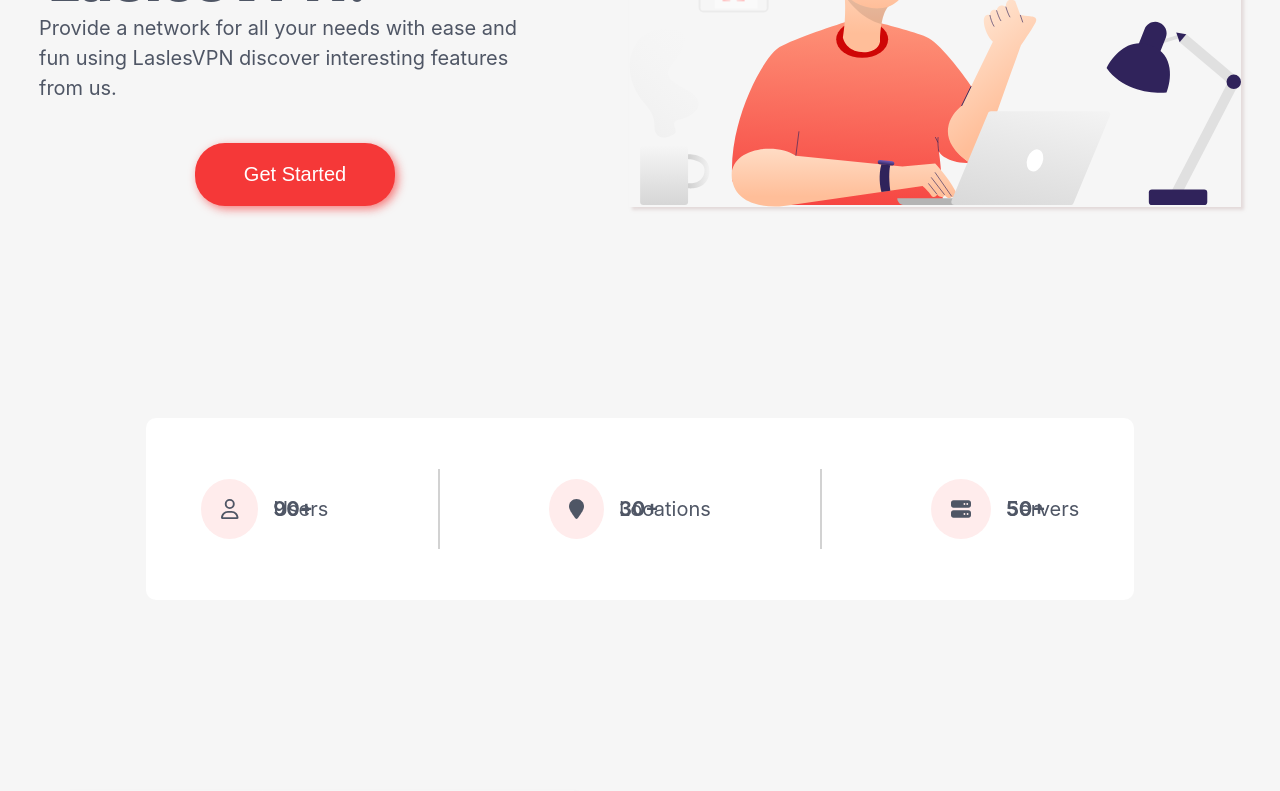
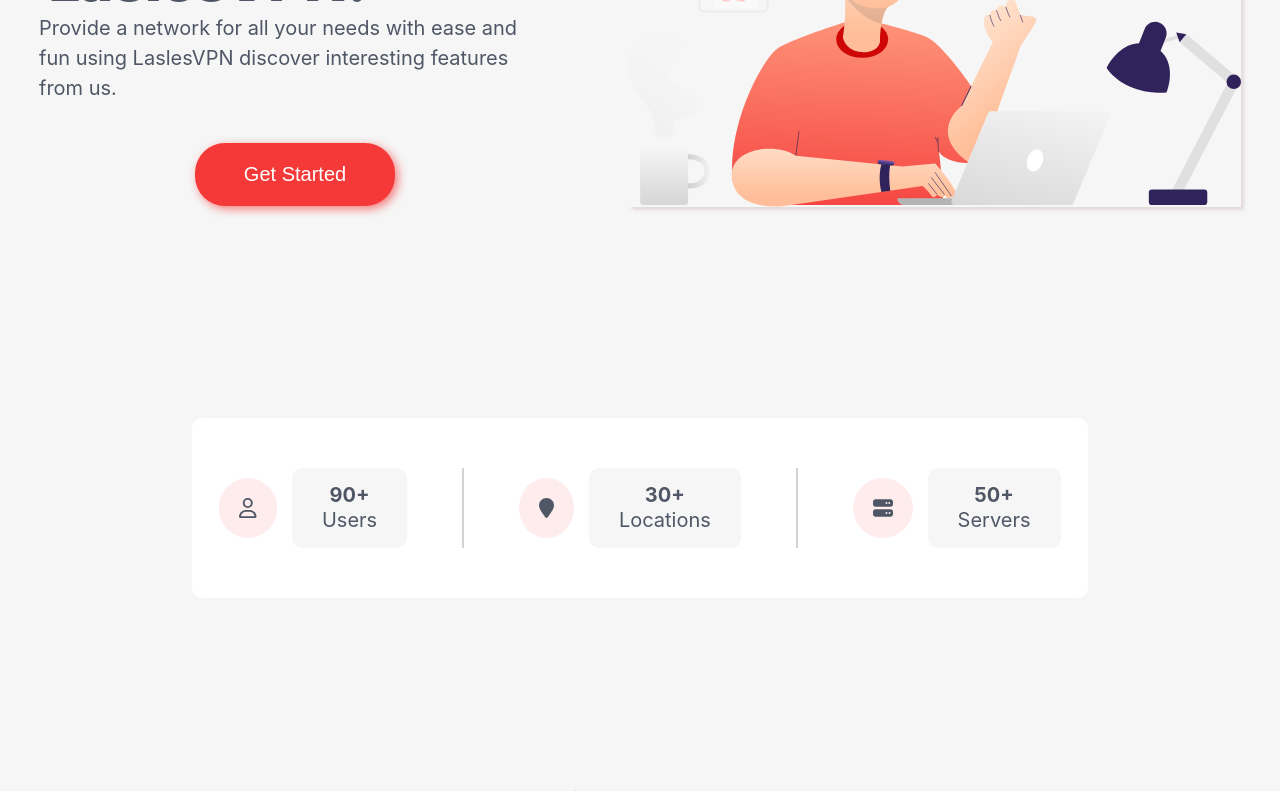
Before and after one commit to Jolanta27/LandingPage-LaslesVPN, a React (Create React App) app: page / in a window 1280 px wide. Shown: the part 382-1173 px from the top of the page. Built offline with nearby package versions, Linux system fonts and the light colour scheme.

Commit message:
made additional responsive section

```diff
--- a/src/components/DownSection.jsx
+++ b/src/components/DownSection.jsx
@@ -22,7 +22,7 @@
 
 const DownSection = () => {
 return (
-    <div className="user-location-server-section">
+    <div className="down-section-main">
         <div className='section'>
         <Statistic icon={faUser} number="90+" label="Users"/>
         <VerticalLine />
--- a/src/components/styles/DownSection.css
+++ b/src/components/styles/DownSection.css
@@ -1,33 +1,58 @@
-.section {
-    display: flex;
-    justify-content: space-around;
-    align-items: center;
-    width: 988px;
-    height: 182px;
-    background-color: white;
-    margin: 0 auto;
-    border-radius: 10px;
-
-}
-
-.vertical-line {
-    width: 2px;
-    background-color: rgb(210, 210, 210);
-    height: 80px;
-}
 .statistic {
     background-color: white;
     display: flex;
     align-items: center;
     justify-content: center;
 }
-.uls-section{
-    margin-left: 15px;
-    background-color: white;
-    line-height: 0px;
-}
 .font-picture {
     background-color: #FFECEC;
     border-radius: 50%;
     padding: 20px;
 }
+.uls-section h2 {
+    text-align: center;
+}
+.uls-section{
+    margin-left: 15px;
+    line-height: 25px;
+    padding: 15px 30px;
+    border-radius: 10px;
+}
+
+@media (max-width: 768px){
+    .statistic {
+        display: flex;
+        flex-direction: column;
+        align-items: center;
+        justify-content: center;
+    }
+    .statistic > * {
+        margin: 5px 0;
+        font-size: 14px;
+    }
+    .font-picture {
+    padding: 10px;
+  }
+}
+@media (min-width: 769px) {
+    .down-section-main {
+        display: flex;
+        justify-content: center;
+        align-items: center;
+    }
+    .section {
+        display: flex;
+        justify-content: space-around;
+        align-items: center;
+        width: 70%;
+        height: 180px;
+        background-color: white;
+        border-radius: 10px;
+    }
+    .vertical-line {
+        width: 2px;
+        background-color: rgb(210, 210, 210);
+        height: 80px;
+    }
+
+}
```
